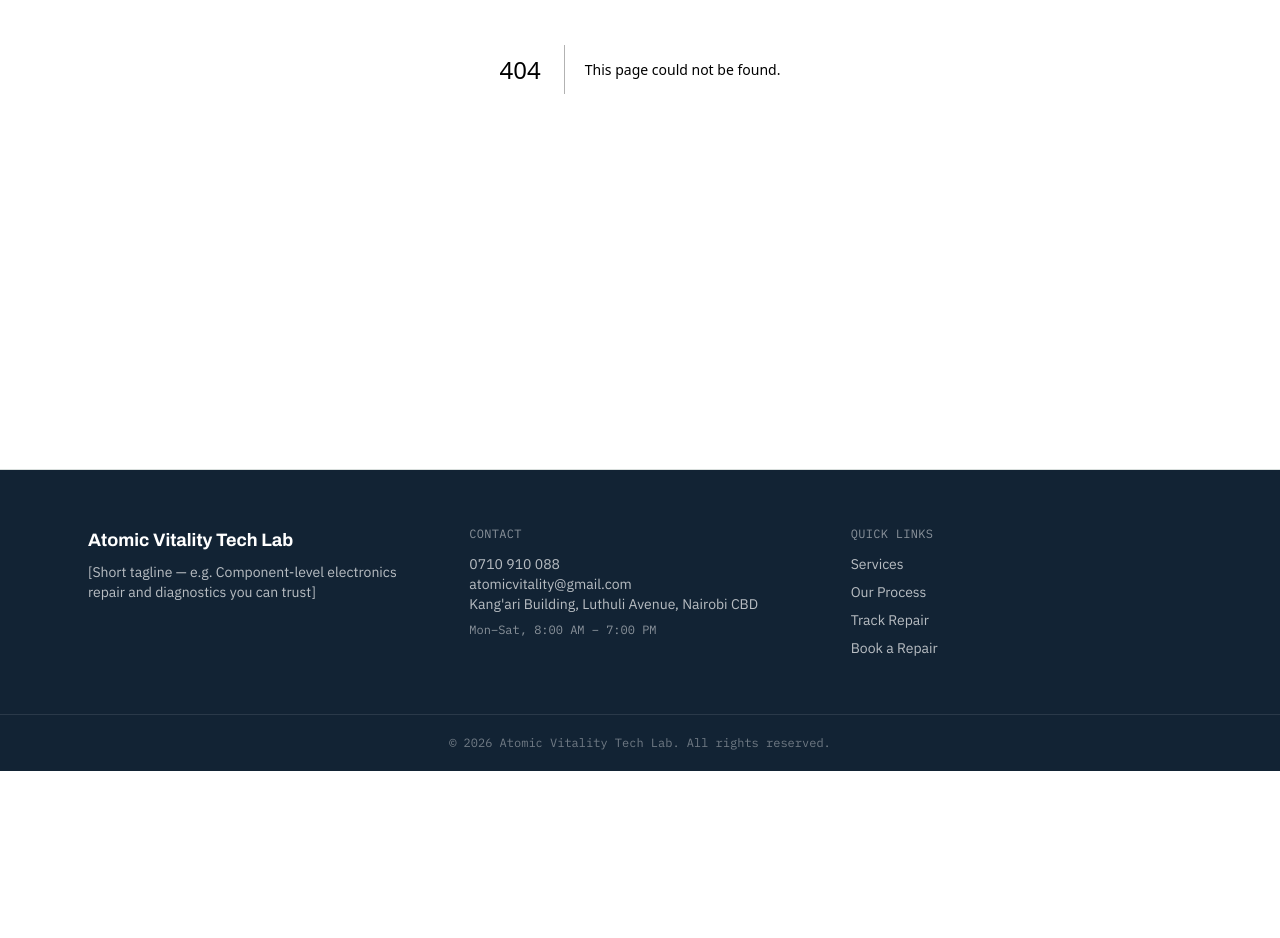
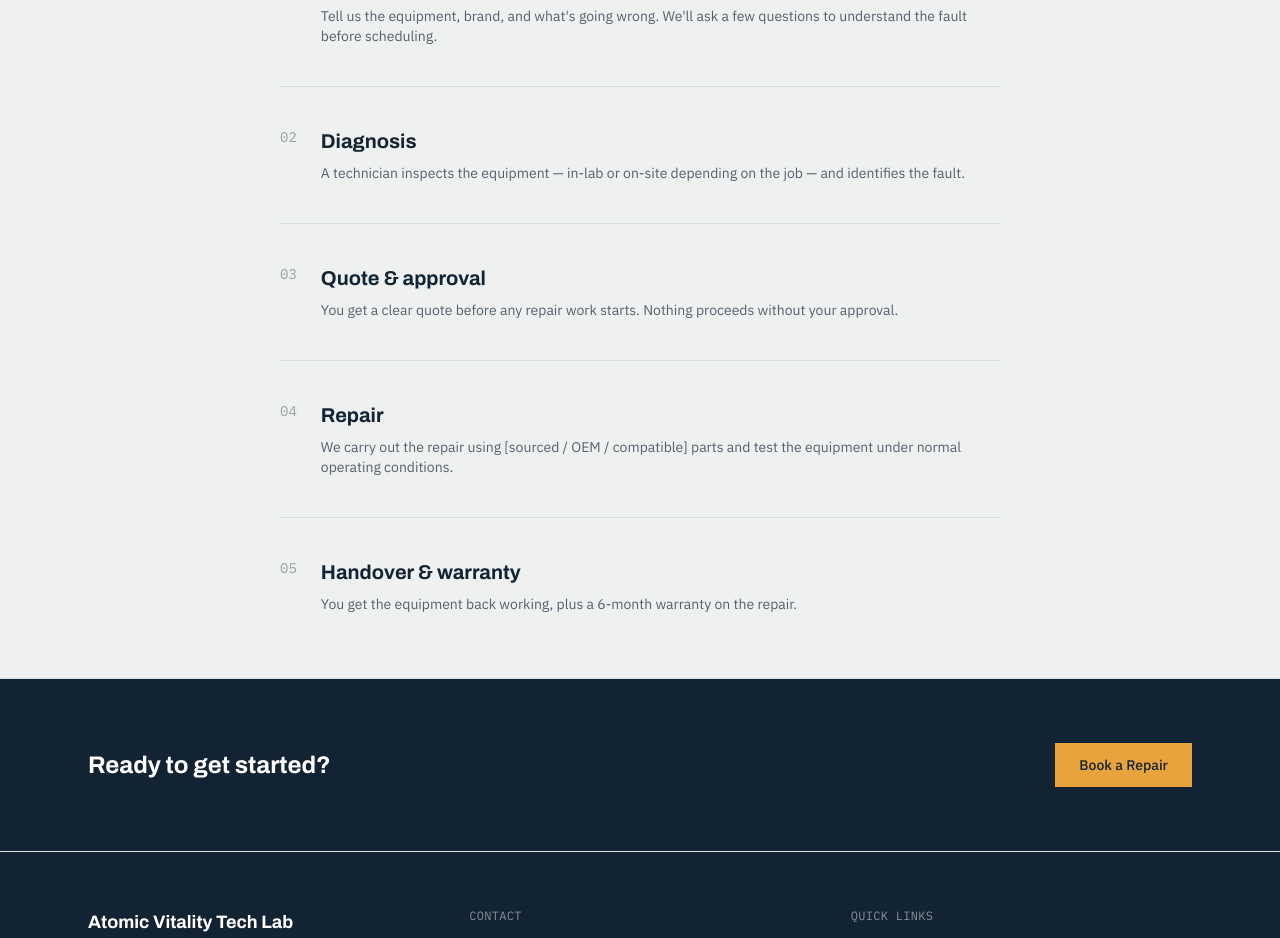
Before and after one commit to sgnjoroge254/appliance-repair-website, a Next.js app: page /process in a window 1280 px wide. Before the commit this address had no page. Shown: the part 400-1338 px from the top of the page. Before the commit the page ends 1171 px from the top, so only its background shows below. Built offline with nearby package versions, Linux system fonts and the light colour scheme.

Commit message:
Create page.tsx

```diff
--- /dev/null
+++ b/app/process/page.tsx
@@ -0,0 +1,67 @@
+import Link from "next/link";
+
+const steps = [
+  {
+    step: "01",
+    title: "Book a repair",
+    body: "Tell us the equipment, brand, and what's going wrong. We'll ask a few questions to understand the fault before scheduling.",
+  },
+  {
+    step: "02",
+    title: "Diagnosis",
+    body: "A technician inspects the equipment — in-lab or on-site depending on the job — and identifies the fault.",
+  },
+  {
+    step: "03",
+    title: "Quote & approval",
+    body: "You get a clear quote before any repair work starts. Nothing proceeds without your approval.",
+  },
+  {
+    step: "04",
+    title: "Repair",
+    body: "We carry out the repair using [sourced / OEM / compatible] parts and test the equipment under normal operating conditions.",
+  },
+  {
+    step: "05",
+    title: "Handover & warranty",
+    body: "You get the equipment back working, plus a 6-month warranty on the repair.",
+  },
+];
+
+export default function ProcessPage() {
+  return (
+    <>
+      <section className="border-b border-steelline bg-steel px-6 py-16">
+        <div className="mx-auto max-w-6xl">
+          <p className="font-mono text-xs uppercase tracking-wide text-ink/50">Process</p>
+          <h1 className="mt-3 max-w-2xl font-head text-3xl font-extrabold text-ink sm:text-4xl">
+            How a repair moves from booking to done
+          </h1>
+        </div>
+      </section>
+
+      <section className="mx-auto max-w-3xl px-6 py-16">
+        <ol className="space-y-10">
+          {steps.map((s) => (
+            <li key={s.step} className="flex gap-6 border-b border-steelline pb-10 last:border-0 last:pb-0">
+              <span className="font-mono text-sm text-ink/40">{s.step}</span>
+              <div>
+                <h2 className="font-head text-xl font-bold text-ink">{s.title}</h2>
+                <p className="mt-2 font-body text-sm text-ink/70">{s.body}</p>
+              </div>
+            </li>
+          ))}
+        </ol>
+      </section>
+
+      <section className="border-t border-steelline bg-ink">
+        <div className="mx-auto flex max-w-6xl flex-col items-start gap-6 px-6 py-16 sm:flex-row sm:items-center sm:justify-between">
+          <h2 className="font-head text-2xl font-bold text-white">Ready to get started?</h2>
+          <Link href="/book-repair" className="bg-amber px-6 py-3 font-body text-sm font-medium text-ink hover:bg-white">
+            Book a Repair
+          </Link>
+        </div>
+      </section>
+    </>
+  );
+}
```
